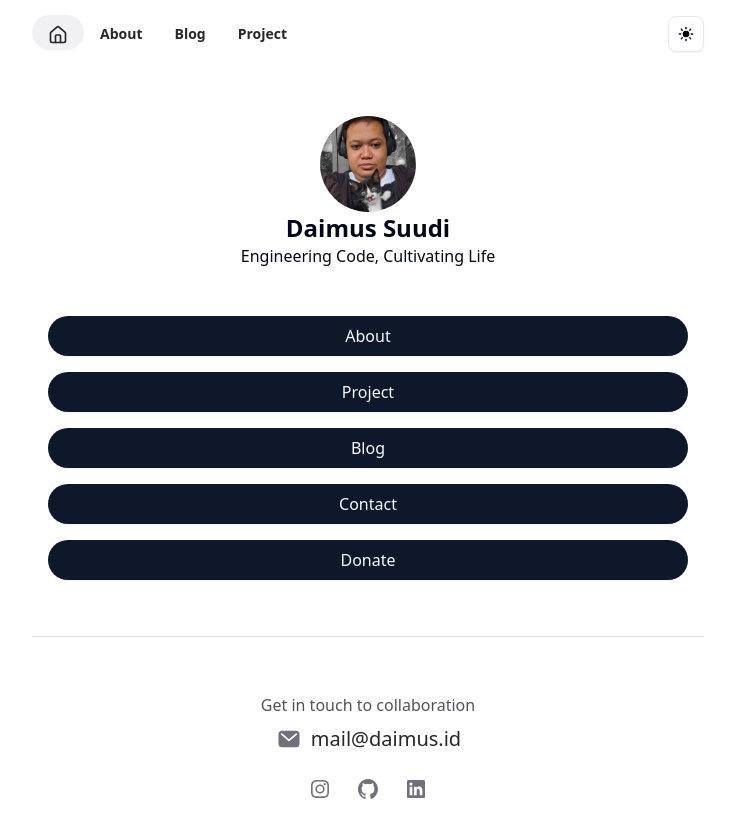
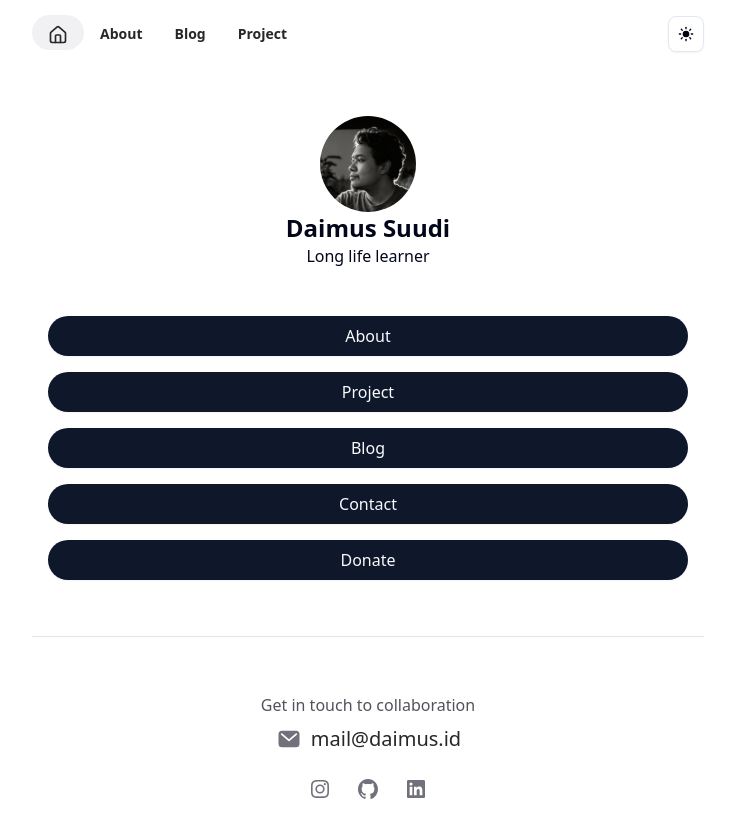
Before and after one commit to daimus/daimus.id, a Next.js app: page / in a window 1280 px wide. Shown: the top 838 px of the page, without its empty margins (272-1007 px from the left). Built offline with nearby package versions, Linux system fonts and the light colour scheme; no server answers.

Commit message:
feat: update profile image and personal tagline on the homepage.

```diff
--- a/src/app/page.tsx
+++ b/src/app/page.tsx
@@ -9,10 +9,10 @@ export default function Home() {
     return (
         <>
             <div className="flex flex-col justify-center items-center w-full text-center mt-12">
-                <Image src="/images/daimus.jpg" alt="daimus suudi" width={200} height={200} className="rounded-full w-24 h-24" />
+                <Image src="/images/ava.jpeg" alt="daimus suudi" width={200} height={200} className="rounded-full w-24 h-24" />
                 <h1 className="font-semibold text-2xl">Daimus Suudi</h1>
                 <p className="text-base">
-                    Engineering Code, Cultivating Life
+                    Long life learner
                 </p>
             </div>
             <div className="w-full flex flex-col justify-center items-center space-y-4 mt-12">
```
Also changed, not shown: public/images/ava.jpeg (added), public/images/daimus.jpg (deleted).
